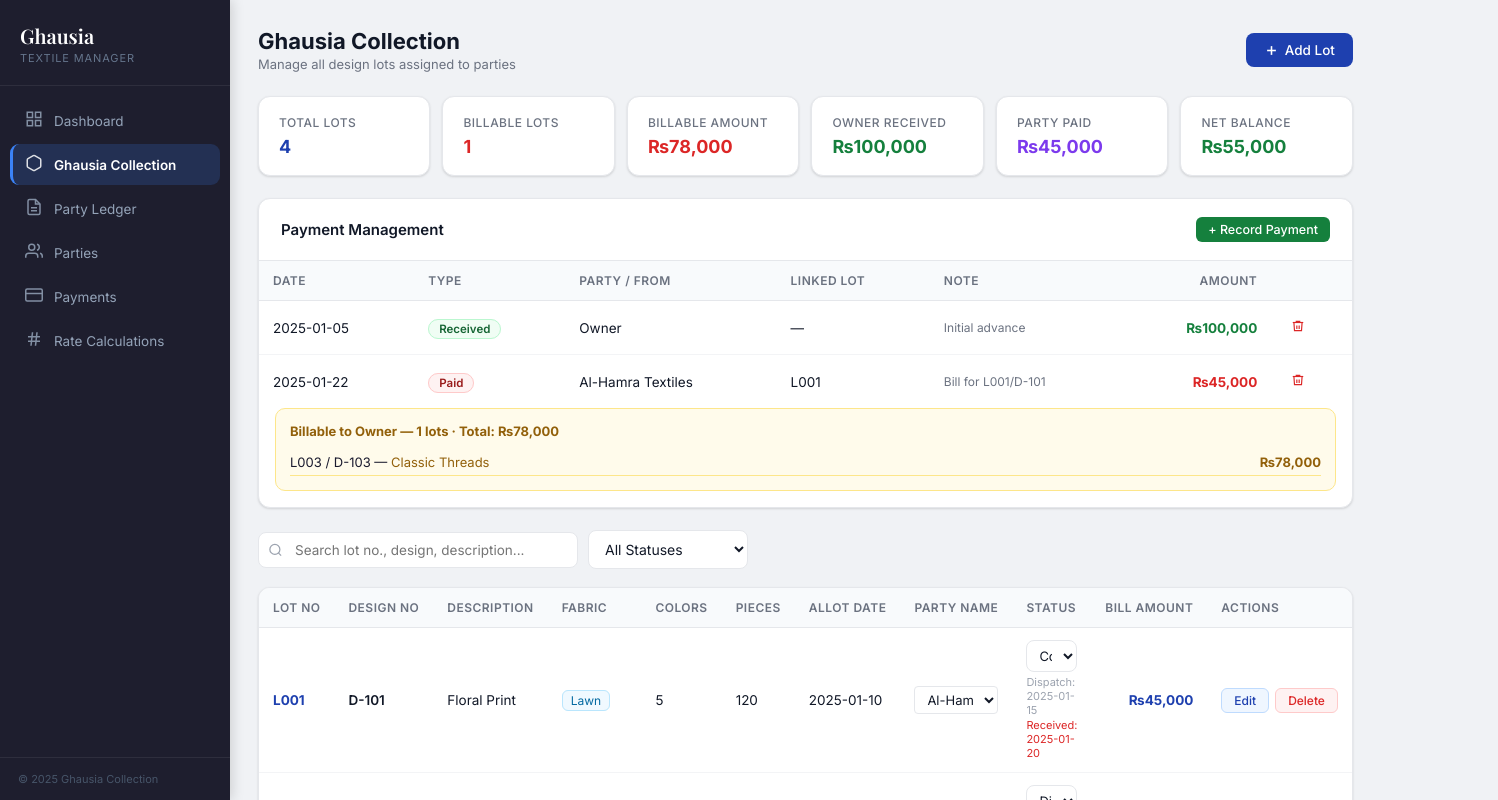
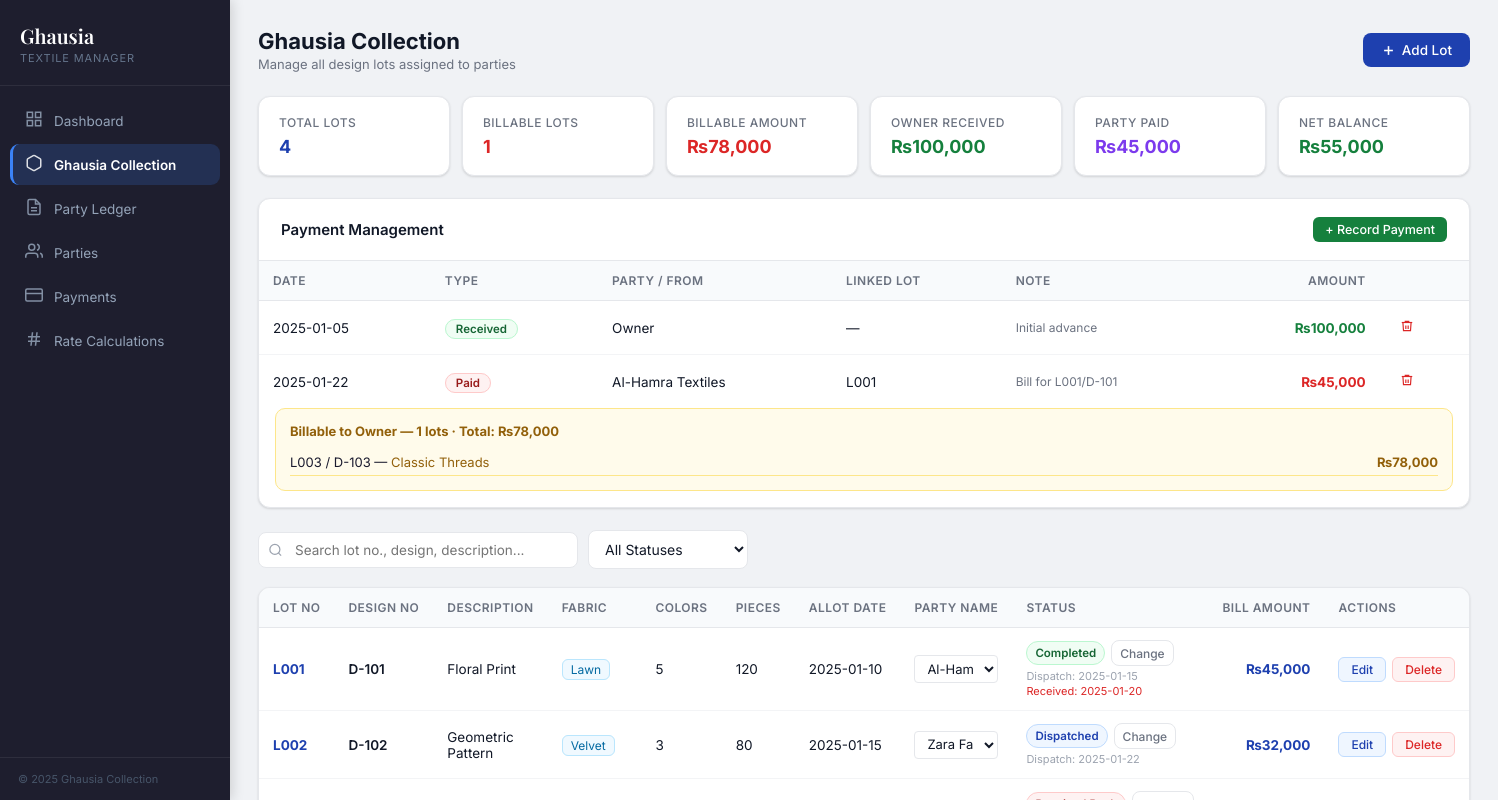
Before and after one commit to zeeshan2959/waqas-emb, a React (Create React App) app: page /ghausia in a window 1280 px wide. Shown: the top 800 px of the page, 1498 px wide, since content can reach past the window. Built offline with nearby package versions, Linux system fonts and the light colour scheme.

Commit message:
dropdown added

```diff
--- a/src/pages/GhausiaCollection.jsx
+++ b/src/pages/GhausiaCollection.jsx
@@ -119,6 +119,38 @@ export default function GhausiaCollection() {
   const [statusFilter, setStatusFilter] = useState('All');
   const [payModal, setPayModal] = useState(false);
   const [payForm, setPayForm] = useState({ type: 'Received', amount: '', party: 'Owner', date: '', note: '', linkedLot: '' });
+  const [statusMenuOpen, setStatusMenuOpen] = useState(null);
+
+  const STATUS_OPTIONS = ['Pending', 'Dispatched', 'Received Back', 'Completed'];
+
+  const statusMeta = {
+    'Pending': { className: 'badge badge-pending', label: 'Pending' },
+    'Dispatched': { className: 'badge badge-dispatched', label: 'Dispatched' },
+    'Received Back': { className: 'badge badge-received', label: 'Received Back' },
+    'Completed': { className: 'badge badge-completed', label: 'Completed' },
+    'In Progress': { className: 'badge badge-inprogress', label: 'In Progress' },
+  };
+
+  const setLotStatus = (lot, newStatus) => {
+    const today = new Date().toISOString().slice(0, 10);
+    const lotUpdate = { status: newStatus };
+    if (newStatus === 'Dispatched') {
+      lotUpdate.dispatchDate = today;
+    }
+    if (newStatus === 'Received Back' || newStatus === 'Completed') {
+      lotUpdate.receivedBackDate = today;
+    }
+    updateLot(lot.id, lotUpdate);
+
+    const ledgerStatus = newStatus === 'Dispatched' ? 'In Progress' : (newStatus === 'Completed' ? 'Completed' : newStatus);
+    updatePartyEdit(lot.id, {
+      overrideStatus: ledgerStatus,
+      completeDate: newStatus === 'Completed' ? today : '',
+    });
+
+    setStatusMenuOpen(null);
+  };
+
 
   const filtered = useMemo(() => ghausiaLots.filter(l => {
     const q = search.toLowerCase();
@@ -303,32 +335,41 @@ export default function GhausiaCollection() {
                       ))}
                     </select>
                   </td>
-                  <td>
-                    <div>
-                      <select
-                        className="form-select"
-                        style={{ width: '100%', padding: '6px 8px', fontSize: 13 }}
-                        value={l.status}
-                        onChange={e => {
-                          const newStatus = e.target.value;
-                          const today = new Date().toISOString().slice(0, 10);
-                          updateLot(l.id, {
-                            status: newStatus,
-                            dispatchDate: newStatus === 'Dispatched' ? today : l.dispatchDate,
-                            receivedBackDate: newStatus === 'Received Back' ? today : (newStatus === 'Completed' ? today : l.receivedBackDate),
-                          });
-                          if (newStatus === 'Dispatched' || newStatus === 'Received Back' || newStatus === 'Completed') {
-                            updatePartyEdit(l.id, { overrideStatus: newStatus === 'Dispatched' ? 'In Progress' : (newStatus === 'Completed' ? 'Completed' : newStatus), completeDate: newStatus === 'Completed' ? today : '' });
-                          } else {
-                            updatePartyEdit(l.id, { overrideStatus: newStatus });
-                          }
-                        }}
+                  <td style={{ position: 'relative' }}>
+                    <div style={{ display: 'flex', alignItems: 'center', gap: 6 }}>
+                      <span className={statusMeta[l.status]?.className || 'badge'} style={{ padding: '4px 8px' }}>{l.status}</span>
+                      <button
+                        className="btn btn-ghost"
+                        style={{ height: 26, padding: '3px 8px', fontSize: 12 }}
+                        onClick={() => setStatusMenuOpen(statusMenuOpen === l.id ? null : l.id)}
                       >
-                        {STATUS_OPTIONS.map(s => <option key={s}>{s}</option>)}
-                      </select>
-                      {l.dispatchDate && <div style={{ fontSize: 11, color: 'var(--text-muted)', marginTop: 3 }}>Dispatch: {l.dispatchDate}</div>}
-                      {l.receivedBackDate && <div style={{ fontSize: 11, color: '#dc2626', marginTop: 1 }}>Received: {l.receivedBackDate}</div>}
+                        Change
+                      </button>
                     </div>
+                    {statusMenuOpen === l.id && (
+                      <div style={{
+                        position: 'absolute', top: 'calc(100% + 6px)', left: 0,
+                        background: '#fff', border: '1px solid var(--border)', borderRadius: 8,
+                        boxShadow: '0 4px 12px rgba(0,0,0,0.12)', width: 180, zIndex: 50,
+                      }}>
+                        {STATUS_OPTIONS.map(status => (
+                          <button
+                            key={status}
+                            onClick={() => setLotStatus(l, status)}
+                            style={{
+                              display: 'flex', alignItems: 'center', gap: 8,
+                              width: '100%', padding: '8px 10px', border: 'none', background: 'transparent',
+                              textAlign: 'left', cursor: 'pointer',
+                            }}
+                          >
+                            <span className={statusMeta[status]?.className || 'badge'} style={{ padding: '3px 8px' }}>{status}</span>
+                            <span>{status}</span>
+                          </button>
+                        ))}
+                      </div>
+                    )}
+                    {l.dispatchDate && <div style={{ fontSize: 11, color: 'var(--text-muted)', marginTop: 3 }}>Dispatch: {l.dispatchDate}</div>}
+                    {l.receivedBackDate && <div style={{ fontSize: 11, color: '#dc2626', marginTop: 1 }}>Received: {l.receivedBackDate}</div>}
                   </td>
                   <td style={{ textAlign: 'right', fontWeight: 700, color: '#1e40af' }}>
                     ₨{Number(l.billAmount || 0).toLocaleString()}
```
